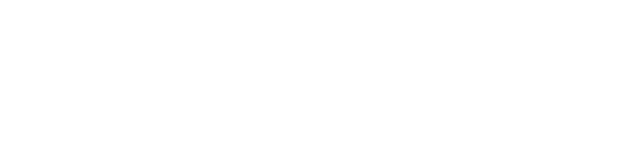
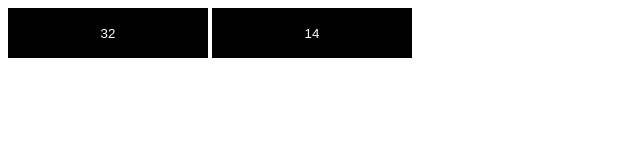
Before and after one commit to Danos852257/Elo, a plain HTML site: page index.html in a window 1280 px wide. Shown: the whole page, without its empty margins (0-640 px from the left). Drawn offline with Linux system fonts and the light colour scheme.

Commit message:
Ranking and sorting algorithm completed

```diff
--- a/index.html
+++ b/index.html
@@ -1,25 +1,69 @@
-<!--comment at the top saying something that is supposedly important-->
-
+<!--  "¯\_(ツ)_/¯"  -->
 
 <!DOCTYPE html>
 <html>
 <head>
     <!--probably need something here for the UI but worry about that later-->
     <title>Elo</title>
+    <link href="quepro.css" rel="stylesheet">
 </head>
 <body>
-    <!--now try to remember how to code-->
+    <!--Main Code-->
     <script src = "player.js"></script>
-    <script>
-        var a= new player ("a", 1900.0);
-        var b = new player ("b", 900.0);
-        var tempScore = a.score
-        a.updateScore(b.score, true);
-        b.updateScore(tempScore, false);
-        console.log(a.score);
-        console.log(b.score);
-        console.log(b.roundScore());
-        console.log(a.roundScore());
-    </script>
+
+    <!--Create objects-->
+    <div>
+        <script>
+            var players = [];
+            for(var i = 0; i < playerNamesNumbers.length; i++){
+                players.push(new player(playerNamesNumbers[i], 1200));
+            }
+
+
+            var a = randomInt(1, 100);
+            var b = randomInt(1, 100);
+        </script>
+    </div>
+    <div>
+
+        <button id="button-1" class="class">
+
+        </button>
+        <button id="button-2">
+
+        </button>
+        <script>
+            let b1 = document.getElementById("button-1")
+            let b2 = document.getElementById("button-2")
+            b1.innerHTML = players[a].name;
+            b2.innerHTML = players[b].name;
+
+            b1.addEventListener("click", function () {
+                updateScores(players[a], players[b])
+                console.log(players[a].score);
+                console.log(players[b].score);
+
+                a = randomInt(1, 100);
+                b = randomInt(1, 100);
+                b1.innerHTML = players[a].name;
+                b2.innerHTML = players[b].name;
+                displayRankings(players);
+            })
+
+            b2.addEventListener("click", function(){
+                updateScores(players[b], players[a])
+                console.log(players[a].score);
+                console.log(players[b].score);
+
+                a = randomInt(1, 100);
+                b = randomInt(1, 100);
+                b1.innerHTML = players[a].name;
+                b2.innerHTML = players[b].name;
+            })
+        </script>
+    </div>
+
+
+
 </body>
 </html>
--- a/player.js
+++ b/player.js
@@ -49,6 +49,34 @@ class player{
 }
 
 
-var players = [
+var playerNamesNumbers = [
+    "1", "2", "3", "4", "5", "6", "7", "8", "9", "10",
+    "11", "12", "13", "14", "15", "16", "17", "18", "19", "20",
+    "21", "22", "23", "24", "25", "26", "27", "28", "29", "30",
+    "31", "32", "33", "34", "35", "36", "37", "38", "39", "40",
+    "41", "42", "43", "44", "45", "46", "47", "48", "49", "50",
+    "51", "52", "53", "54", "55", "56", "57", "58", "59", "60",
+    "61", "62", "63", "64", "65", "66", "67", "68", "69", "70",
+    "71", "72", "73", "74", "75", "76", "77", "78", "79", "80",
+    "81", "82", "83", "84", "85", "86", "87", "88", "89", "90",
+    "91", "92", "93", "94", "95", "96", "97", "98", "99", "100"
+];
 
-];
+var updateScores = function(winner, loser){
+    var temp = winner.score;
+    winner.updateScore(loser.score, true);
+    loser.updateScore(temp, false);
+}
+
+var randomInt = function(low, high){
+    var temp = high-low;
+    var num = ((Math.random()*temp)+(low-1));
+    return Math.round(num);
+}
+
+var displayRankings = function(arr){
+    arr.sort(function (a, b){
+        return b.score-a.score;
+    });
+    console.log(arr);
+}
--- a/quepro.css
+++ b/quepro.css
@@ -0,0 +1,7 @@
+button {
+    border: none;
+    width: 200px;
+    height: 50px;
+    background-color: rgb(0, 0, 0);
+    color: #ffffff;
+}
```
